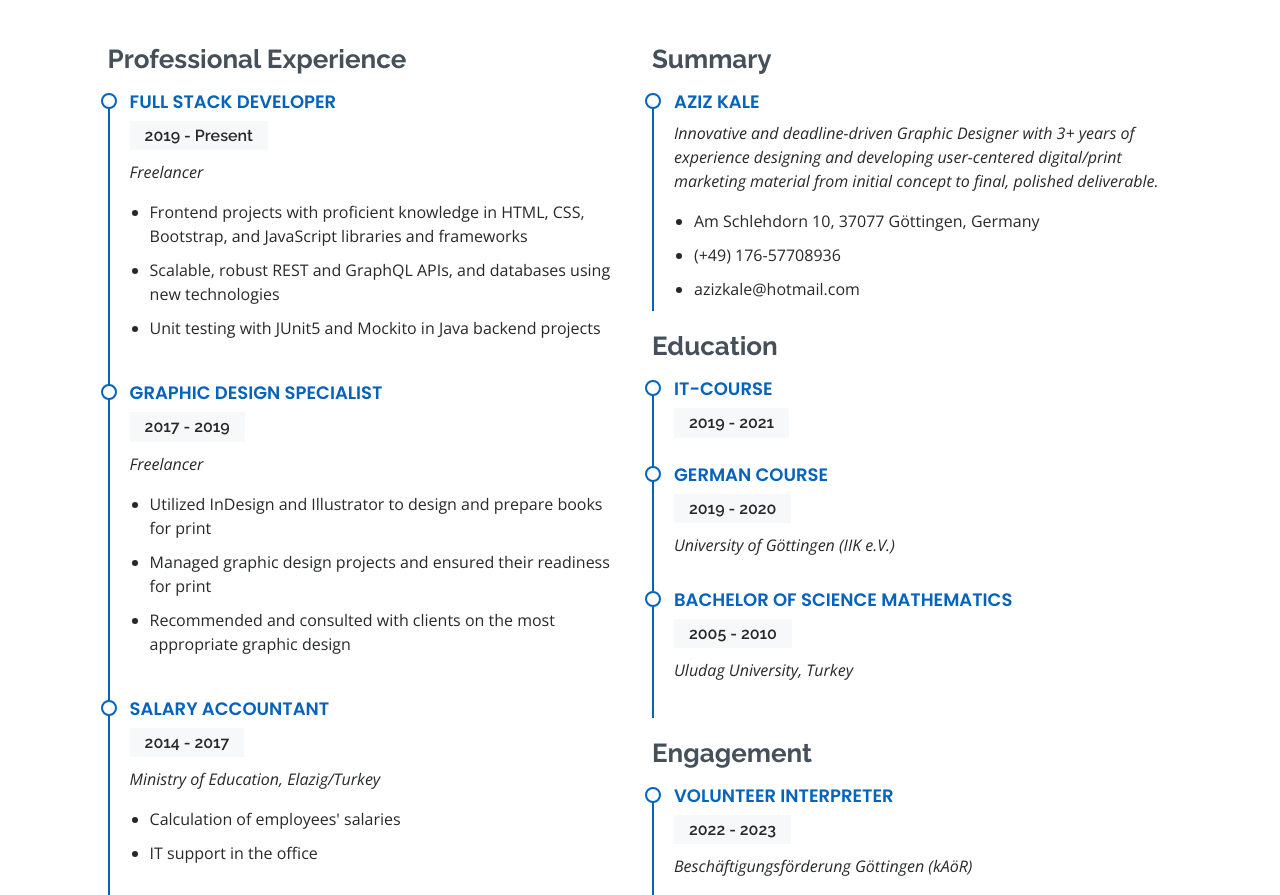
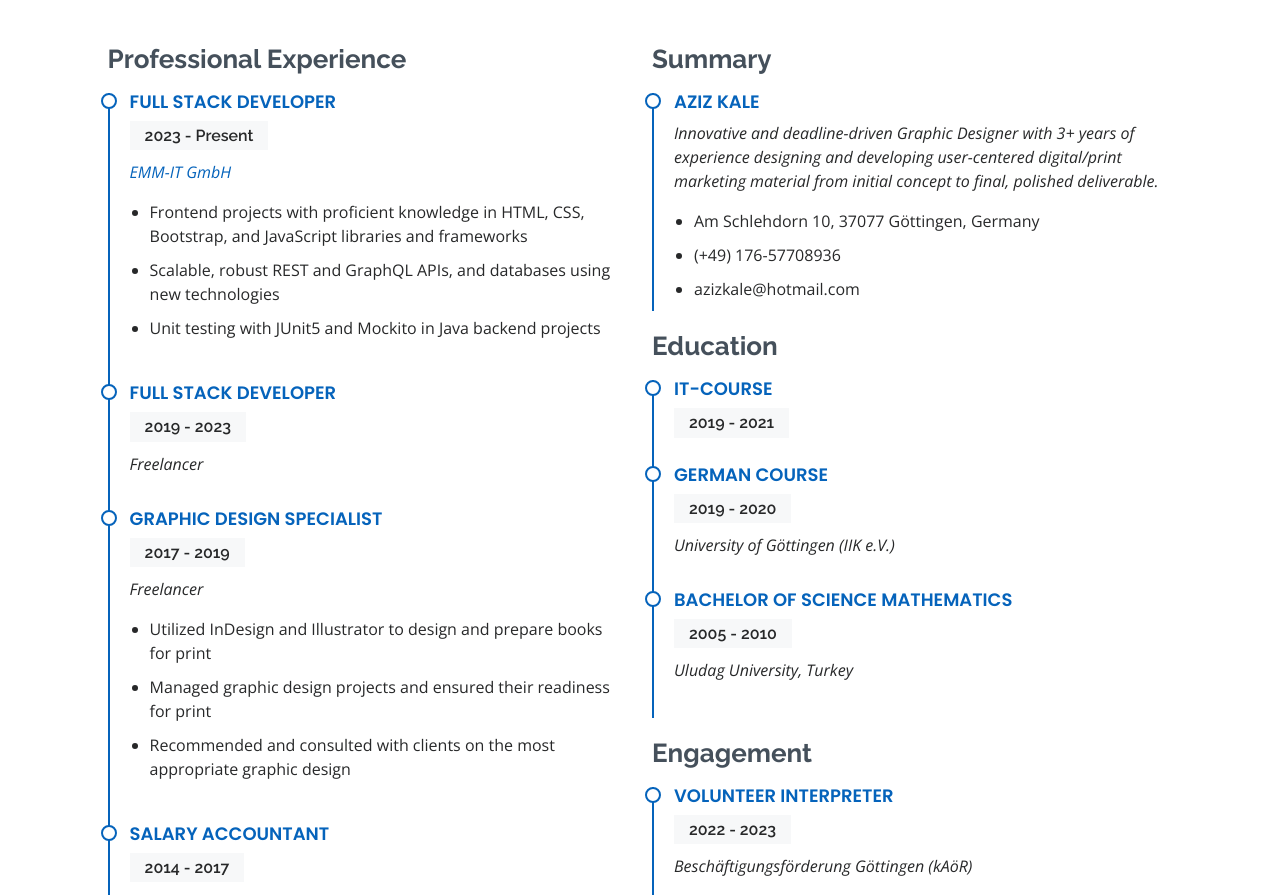
Before and after one commit to kale1st/muruvvet_website, an Angular app: page / in a window 1280 px wide. Shown: the part 1860-2755 px from the top of the page. Built offline with nearby package versions, Linux system fonts and the light colour scheme.

Commit message:
emm-it added

```diff
--- a/src/app/resume/resume.component.html
+++ b/src/app/resume/resume.component.html
@@ -12,8 +12,10 @@
         <h3 class="resume-title">Professional Experience</h3>
         <div class="resume-item">
           <h4>Full Stack Developer</h4>
-          <h5>2019 - Present</h5>
-          <p><em>Freelancer </em></p>
+          <h5>2023 - Present</h5>
+          <p>
+            <a target="_blank" href="http://emm-it.de"><em>EMM-IT GmbH </em></a>
+          </p>
           <ul>
             <li>
               Frontend projects with proficient knowledge in HTML, CSS,
@@ -27,6 +29,11 @@
               Unit testing with JUnit5 and Mockito in Java backend projects
             </li>
           </ul>
+        </div>
+        <div class="resume-item">
+          <h4>Full Stack Developer</h4>
+          <h5>2019 - 2023</h5>
+          <p><em>Freelancer</em></p>
         </div>
         <div class="resume-item">
           <h4>Graphic design specialist</h4>
```
